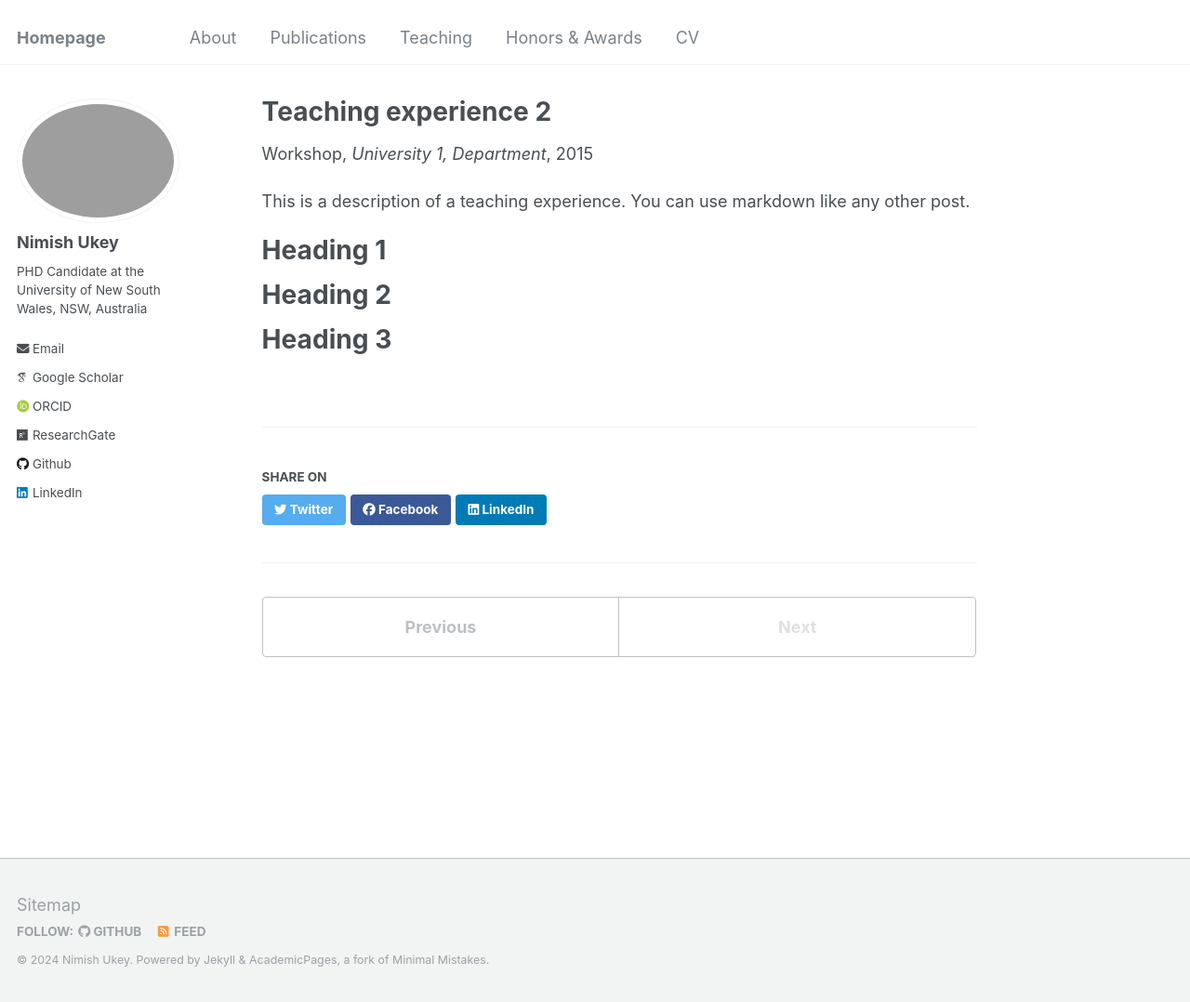
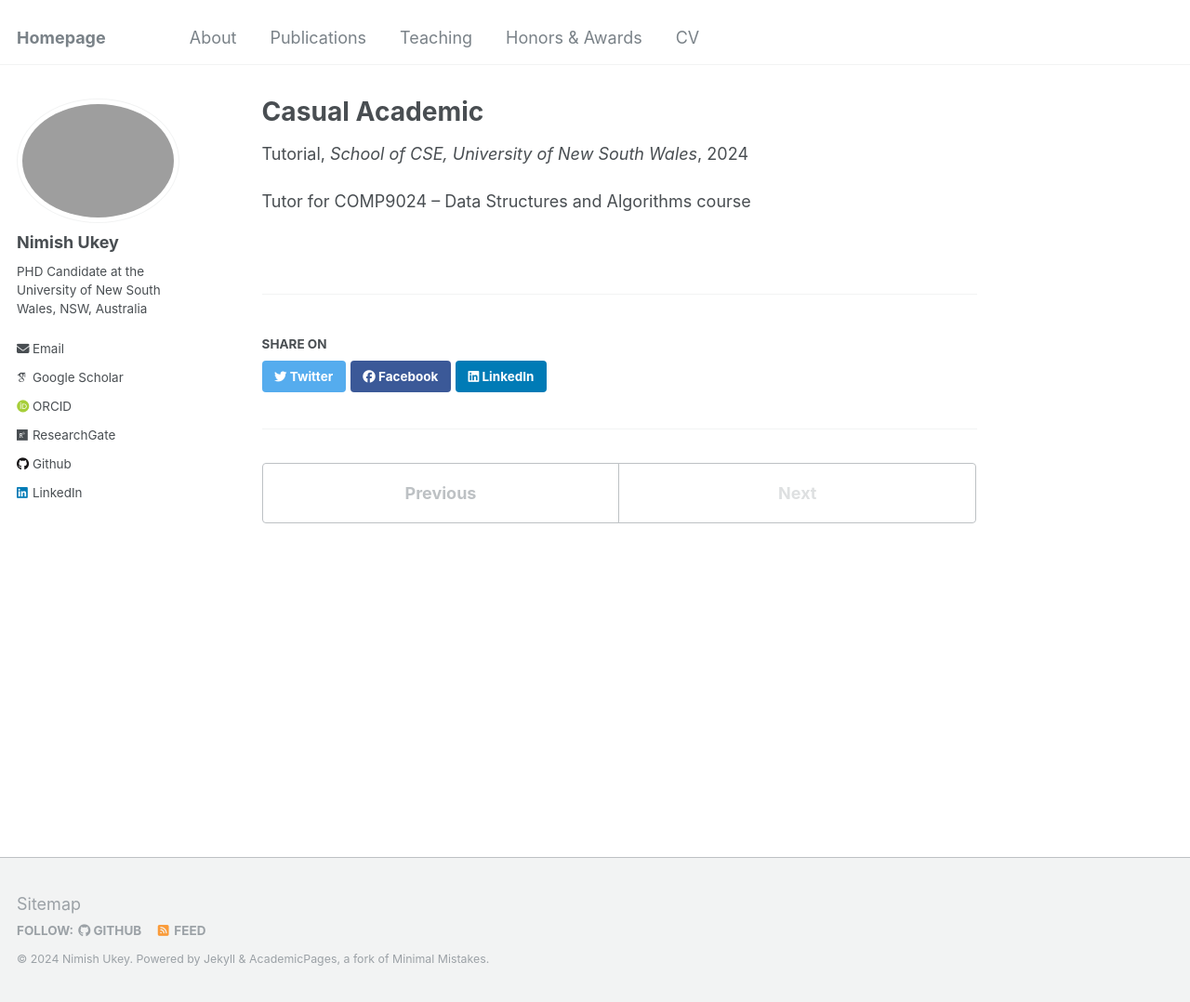
Before and after one commit to nimishukey/nimishukey.github.io, a Jekyll site: the page built from _teaching/2015-spring-teaching-2.md, in a window 1280 px wide and 1078 px high. Shown: the whole window at 93% size. Built offline with Jekyll 4.4.1, drawn with Linux system fonts in a browser that asks for light colours; some web fonts are replaced.

Commit message:
Update 2015-spring-teaching-2.md

```diff
--- a/_teaching/2015-spring-teaching-2.md
+++ b/_teaching/2015-spring-teaching-2.md
@@ -1,20 +1,11 @@
 ---
-title: "Teaching experience 2"
+title: "Casual Academic"
 collection: teaching
-type: "Workshop"
-permalink: /teaching/2015-spring-teaching-1
-venue: "University 1, Department"
-date: 2015-01-01
-location: "City, Country"
+type: "Tutorial"
+permalink: /teaching/COMP9024
+venue: "School of CSE, University of New South Wales"
+date: 2024-02-19
+location: "Sydney, Australia"
 ---
 
-This is a description of a teaching experience. You can use markdown like any other post.
-
-Heading 1
-======
-
-Heading 2
-======
-
-Heading 3
-======
+Tutor for COMP9024 – Data Structures and Algorithms course
```
